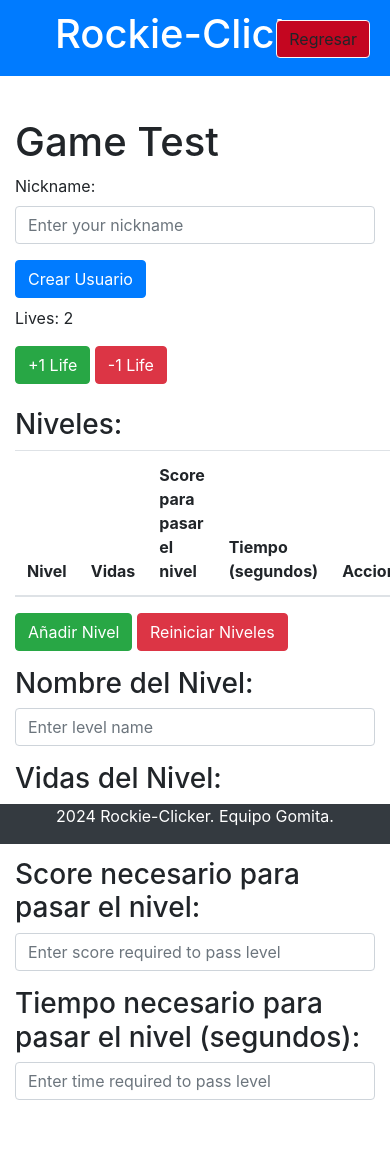
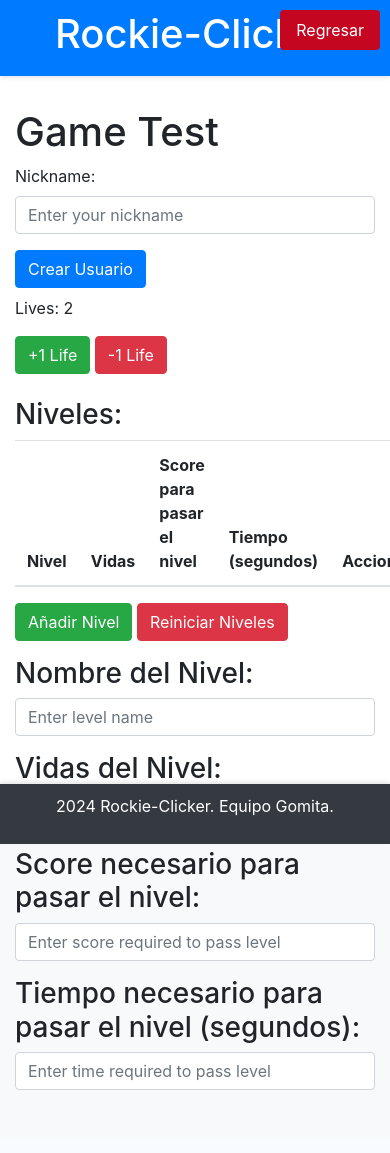
Before and after one commit to Rookie-Brain/Rookie-Clicker, a Spring Boot app: page /game.html in a window 390 px wide; the page is wider, and only the part inside the window is pictured. After the commit the page ends 1090 px from the top of that part, so only its background shows below. Run offline with Spring Boot 4, Linux system fonts and the light colour scheme; data that the repository does not hold is empty; some of the project's set-up classes (security, data sources, template engines, error pages and the like) are left out, and stand-ins take their place.

Commit message:
refactorizacion del codigo

```diff
--- a/demo/src/main/resources/static/css/styles.css
+++ b/demo/src/main/resources/static/css/styles.css
@@ -1,50 +1,68 @@
+/* General */
 body, html {
     margin: 0;
     padding: 0;
     height: 100%;
     display: flex;
     flex-direction: column;
+    font-family: Arial, sans-serif;
+    background-color: #f8f9fa;
 }
 
+/* Header */
 header {
     background-color: #007bff;
     color: white;
     padding: 10px 0;
     text-align: center;
-    position: absolute;
+    position: fixed;
     width: 100%;
     top: 0;
     z-index: 1000;
+    box-shadow: 0 2px 4px rgba(0, 0, 0, 0.1);
 }
 
+/* Footer */
 footer {
     background-color: #343a40;
     color: white;
-    padding: 10px 1;
+    padding: 10px 0;
     text-align: center;
     position: fixed;
     bottom: 0;
     width: 100%;
     flex-shrink: 0;
+    box-shadow: 0 -2px 4px rgba(0, 0, 0, 0.1);
 }
 
+/* Container */
 .container {
     flex: 1;
     padding-top: 70px;
     padding-bottom: 45px; /* espacio para el footer */
+    max-width: 1200px;
+    margin: 0 auto;
+    width: 100%;
 }
 
+/* Back Button */
 #back-button {
     position: absolute;
     background-color: #c40620;
     right: 20px;
     top: 20px;
+    color: white;
+    border: none;
+    padding: 8px 16px;
+    cursor: pointer;
+    transition: background-color 0.3s ease;
 }
 
 #back-button:hover {
     background-color: #a0272d;
 }
 
+/* Clicker Image */
 #clicker-image {
     cursor: pointer;
     transition: transform 0.1s ease;
@@ -54,6 +72,7 @@
     transform: scale(0.95);
 }
 
+/* Puntuaciones */
 .puntuaciones .contenedor {
     margin-bottom: 20px;
 }
@@ -62,13 +81,68 @@
     font-weight: bold;
 }
 
+/* Codigos e Imagen */
 .Codigos_e_Imagen {
     text-align: center;
 }
 
+/* Vidas y Clicks */
 .vidas-y-clicks {
     display: flex;
     justify-content: space-between;
     margin-top: 20px;
     font-weight: bold;
 }
+
+/* Additional Styling */
+button {
+    padding: 10px 20px;
+    border: none;
+    cursor: pointer;
+    transition: background-color 0.3s ease;
+}
+
+button.btn-primary {
+    background-color: #007bff;
+    color: white;
+}
+
+button.btn-primary:hover {
+    background-color: #0056b3;
+}
+
+button.btn-success {
+    background-color: #28a745;
+    color: white;
+}
+
+button.btn-success:hover {
+    background-color: #218838;
+}
+
+button.btn-danger {
+    background-color: #dc3545;
+    color: white;
+}
+
+button.btn-danger:hover {
+    background-color: #c82333;
+}
+
+/* Responsive Adjustments */
+@media (max-width: 768px) {
+    .vidas-y-clicks {
+        flex-direction: column;
+        align-items: center;
+    }
+
+    #back-button {
+        right: 10px;
+        top: 10px;
+    }
+
+    .container {
+        padding-top: 60px;
+        padding-bottom: 40px;
+    }
+}
--- a/demo/src/main/resources/static/game.html
+++ b/demo/src/main/resources/static/game.html
@@ -26,6 +26,7 @@
         <p>Nickname: <span id="user-nickname"></span></p>
         <p>ID: <span id="user-id"></span></p>
         <p>Score: <span id="user-score">0</span></p>
+        <p>Vidas: <span id="user-lives">2</span></p> <!-- Añadido -->
     </div>
     <div id="lives" class="mb-3">Lives: <span id="lives-count">2</span></div>
     <button class="btn btn-success mb-2" onclick="modifyLives(1)">+1 Life</button>
@@ -85,13 +86,15 @@
             return;
         }
 
-    const player = { name: nickname };
+        const lives = parseInt(document.getElementById('lives-count').innerText); // Obtener la cantidad de vidas del usuario
+        const player = { name: nickname, lives: lives }; // Añadir la cantidad de vidas al jugador
 
         try {
             const response = await axios.post('http://localhost:8080/api/players', player);
             const playerData = response.data;
             document.getElementById('user-nickname').innerText = playerData.name;
             document.getElementById('user-id').innerText = playerData.id;
+            document.getElementById('user-lives').innerText = playerData.lives; // Mostrar vidas del usuario
             document.getElementById('user-info').classList.remove('d-none');
             localStorage.setItem('currentPlayerId', playerData.id); // Almacenar el playerId en el almacenamiento local
             console.log('Player created:', playerData);
@@ -114,8 +117,8 @@
                 row.innerHTML = `
                     <td>${level.name}</td>
                     <td>${level.lives}</td>
-                <td>${level.nextlevelscore}</td> <!-- Corregir aquí -->
-                <td>${level.seconds}</td> <!-- Corregir aquí -->
+                    <td>${level.nextlevelscore}</td>
+                    <td>${level.seconds}</td>
                     <td>
                         <button class="btn btn-primary" onclick="startGame(${level.id})">Iniciar Juego</button>
                         <button class="btn btn-danger" onclick="deleteLevel(${level.id})">Eliminar</button>
@@ -143,8 +146,8 @@
         const level = {
             name: name,
             lives: parseInt(lives),
-        nextlevelscore: parseInt(score), // Corregir aquí
-        seconds: parseInt(time) // Corregir aquí
+            nextlevelscore: parseInt(score),
+            seconds: parseInt(time)
         };
 
         try {
@@ -181,6 +184,7 @@
         lives += change;
         livesCount.innerText = lives;
     }
+
     async function startGame(levelId) {
         const playerName = document.getElementById('nickname').value; // Obtener el nombre del jugador del campo de entrada de texto
 
@@ -199,11 +203,9 @@
                 alert('Error al iniciar el juego: ' + (error.response ? error.response.data : error.message));
             }
         } else {
-        alert('Por favor, ingresa un nombre de jugador primero.'); // Mostrar una alerta si no se ingresó un nombre de jugador
+            alert('Por favor, ingresa un nombre de jugador.');
         }
     }
-
-
 </script>
 </body>
 </html>
--- a/demo/src/main/resources/static/index.html
+++ b/demo/src/main/resources/static/index.html
@@ -39,8 +39,5 @@
     <p>2024 Rockie-Clicker. Equipo Gomita.</p>
 </footer>
 
-<script src="js/scripts.js"></script>
-
-
 </body>
 </html>
```
Also changed, not shown: demo/src/main/resources/static/ranking.html (+4 -6 lines), 5 other files. Lines whose indentation alone changed are shown as unchanged.
